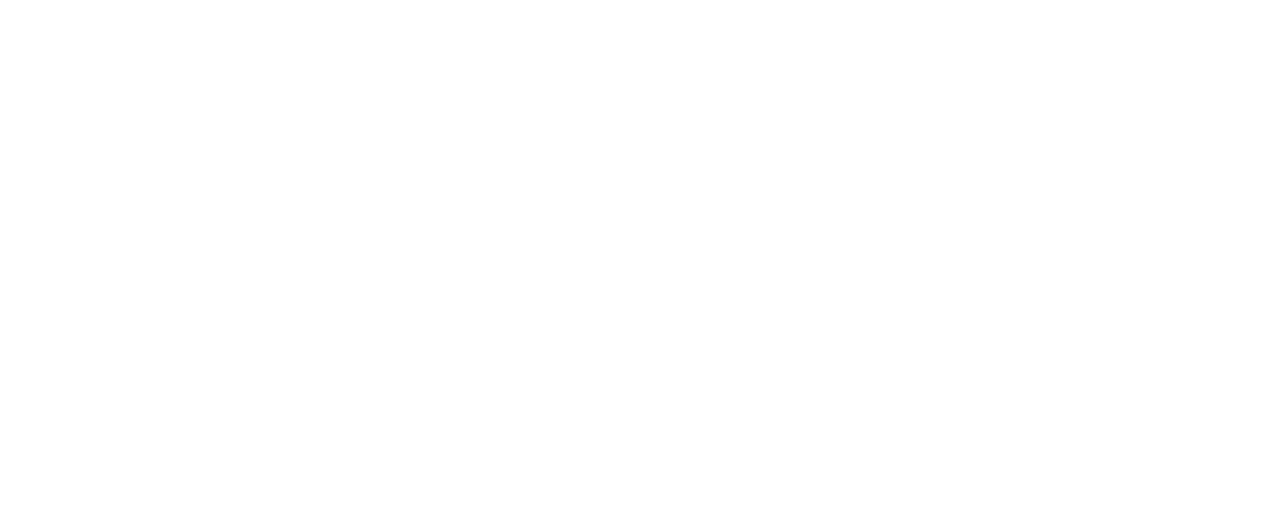
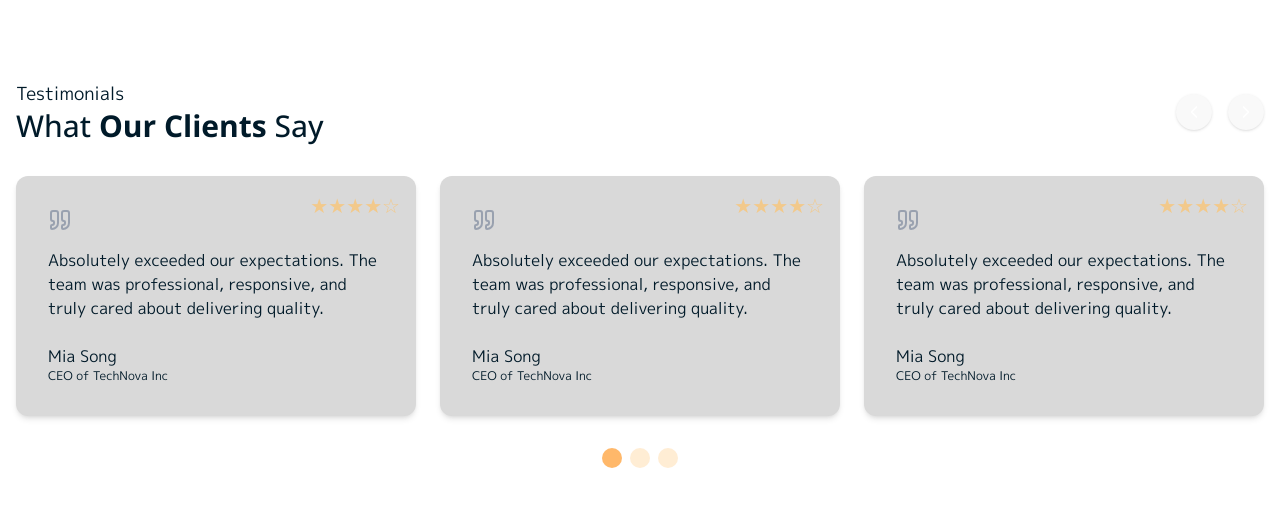
Before and after one commit to csolatorio/dib-website, a React (Vite) app: page /testimonials in a window 1280 px wide. Before the commit this address had no page. Shown: the top 506 px of the page. Built offline with nearby package versions, Linux system fonts and the light colour scheme.

Commit message:
add testimonials

```diff
--- a/src/App.tsx
+++ b/src/App.tsx
@@ -16,6 +16,7 @@
 // import Locations from "./components/locations";
 // import GroupClass from "./components/group-classes";
 import ContactUs from "./components/contact-us";
+import TestimonialsCarousel from "./components/testimonials";
 // import BookBoxingClass from "./components/book-now";
 
 function App() {
@@ -33,6 +34,7 @@
           <Route path="/about-me" element={<About />} />
           <Route path="/contact-us" element={<ContactUs />} />
           <Route path="/awards-recognition" element={<Awards />} />
+          <Route path="/testimonials" element={<TestimonialsCarousel />} />
           <Route path="/footer" element={<Footer />} />
           {/* Uncomment the following routes as needed */}
           {/* <Route path="/hero-page" element={<HeroPage />} /> */}
--- a/src/components/hero-page.tsx
+++ b/src/components/hero-page.tsx
@@ -22,7 +22,8 @@
             Your Partner in Financial Confidence
           </p>
           <p className="mt-4 text-sm sm:text-base md:text-lg leading-relaxed">
-            Personalized financial planning for life’s big decisions.
+            Representing Prudential Assurance Company Singapore. Personalized
+            financial planning for life’s big decisions.
           </p>
           <div className="flex justify-start mt-10">
             <button className="bg-[#F2C98B] text-black font-semibold px-10 py-4 rounded-lg hover:bg-[#ddb978] transition">
--- a/src/components/homePage.tsx
+++ b/src/components/homePage.tsx
@@ -6,6 +6,7 @@
 import ContactUs from "../components/contact-us";
 import Awards from "../components/awards-recognition";
 import Footer from "../components/footer";
+import TestimonialsCarousel from "../components/testimonials";
 
 const HomePage = () => {
   return (
@@ -15,6 +16,7 @@
       <Services />
       <AboutMeCard />
       <Awards />
+      <TestimonialsCarousel />
       <ContactUs />
       <Footer />
     </div>
--- /dev/null
+++ b/src/components/testimonials.tsx
@@ -0,0 +1,92 @@
+import React from "react";
+import { ChevronLeft, ChevronRight, Quote } from "lucide-react";
+
+const testimonials = [
+  {
+    name: "Mia Song",
+    position: "CEO of TechNova Inc",
+    content:
+      "Absolutely exceeded our expectations. The team was professional, responsive, and truly cared about delivering quality.",
+    rating: 4,
+  },
+  {
+    name: "Mia Song",
+    position: "CEO of TechNova Inc",
+    content:
+      "Absolutely exceeded our expectations. The team was professional, responsive, and truly cared about delivering quality.",
+    rating: 4,
+  },
+  {
+    name: "Mia Song",
+    position: "CEO of TechNova Inc",
+    content:
+      "Absolutely exceeded our expectations. The team was professional, responsive, and truly cared about delivering quality.",
+    rating: 4,
+  },
+];
+
+const TestimonialsCarousel: React.FC = () => {
+  return (
+    <section className="py-20 px-4 max-w-7xl mx-auto">
+      {/* Header + Arrows */}
+      <div className="flex justify-between items-center mb-8">
+        <div>
+          <p className="text-lg font-medium text-[#001A29]">Testimonials</p>
+          <h2 className="text-3xl font-medium text-[#001A29]">
+            What <span className="font-bold text-[#001A29]">Our Clients</span>{" "}
+            Say
+          </h2>
+        </div>
+
+        <div className="flex space-x-4">
+          <button className="bg-[#F2C98B] text-[#ffffff] p-2 rounded-full shadow-sm">
+            <ChevronLeft size={20} />
+          </button>
+          <button className="bg-[#F2C98B] text-white p-2 rounded-full shadow-sm">
+            <ChevronRight size={20} />
+          </button>
+        </div>
+      </div>
+
+      {/* Cards Row - show only 3 */}
+      <div className="flex justify-center gap-6 flex-wrap">
+        {testimonials.slice(0, 3).map((t, index) => (
+          <div
+            key={index}
+            className="bg-[#D9D9D9] rounded-xl shadow-md w-[400px] p-8 relative"
+          >
+            {/* Star rating top-right */}
+            <div className="absolute top-4 right-4 text-[#F2C98B] text-xl">
+              {Array.from({ length: 5 }).map((_, i) => (
+                <span key={i}>{i < t.rating ? "★" : "☆"}</span>
+              ))}
+            </div>
+
+            {/* Quote icon */}
+            <Quote className="text-gray-400 w-6 h-6 mb-4" />
+
+            {/* Testimonial text */}
+            <p className="text-base text-[#001A29] mb-6">{t.content}</p>
+
+            {/* Footer */}
+            <div>
+              <p className="font-bold text-md text-[#001A29]">{t.name}</p>
+              <p className="font-medium italic text-xs text-[#001A29]">
+                {t.position}
+              </p>
+            </div>
+          </div>
+        ))}
+      </div>
+
+      {/* Pagination */}
+      <div className="mt-8 flex justify-center space-x-2">
+        <span className="h-5 w-5 rounded-full bg-orange-300" />
+        <span className="h-5 w-5 rounded-full bg-orange-100" />
+        <span className="h-5 w-5 rounded-full bg-orange-100" />
+      </div>
+    </section>
+  );
+};
+
+export default TestimonialsCarousel;
```
